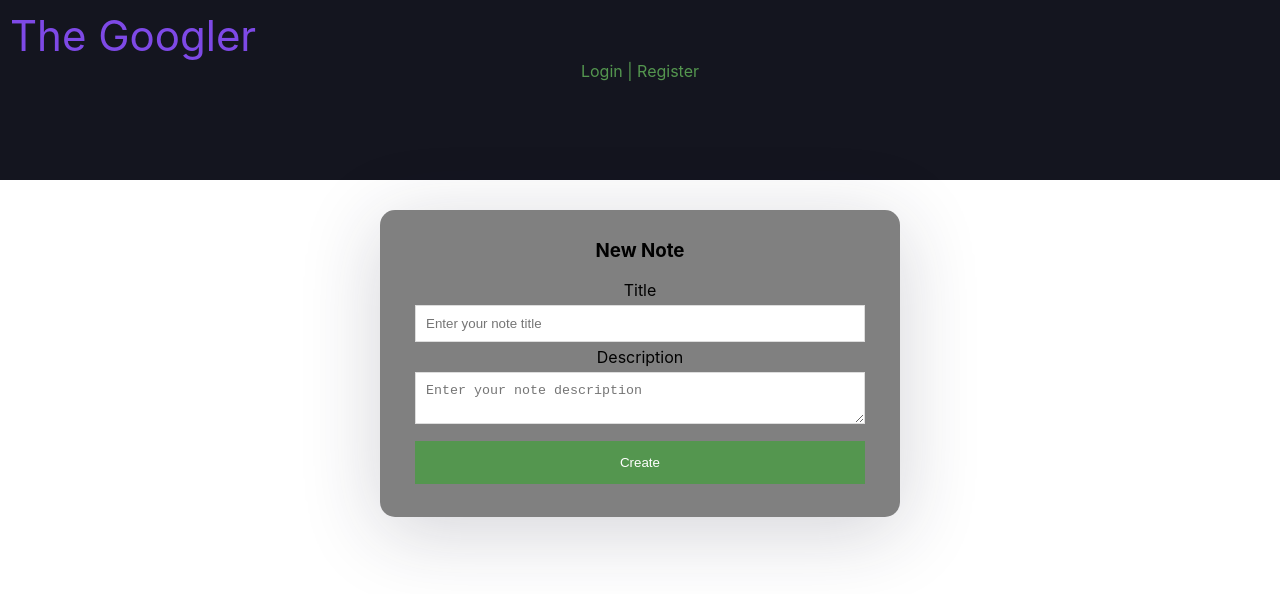
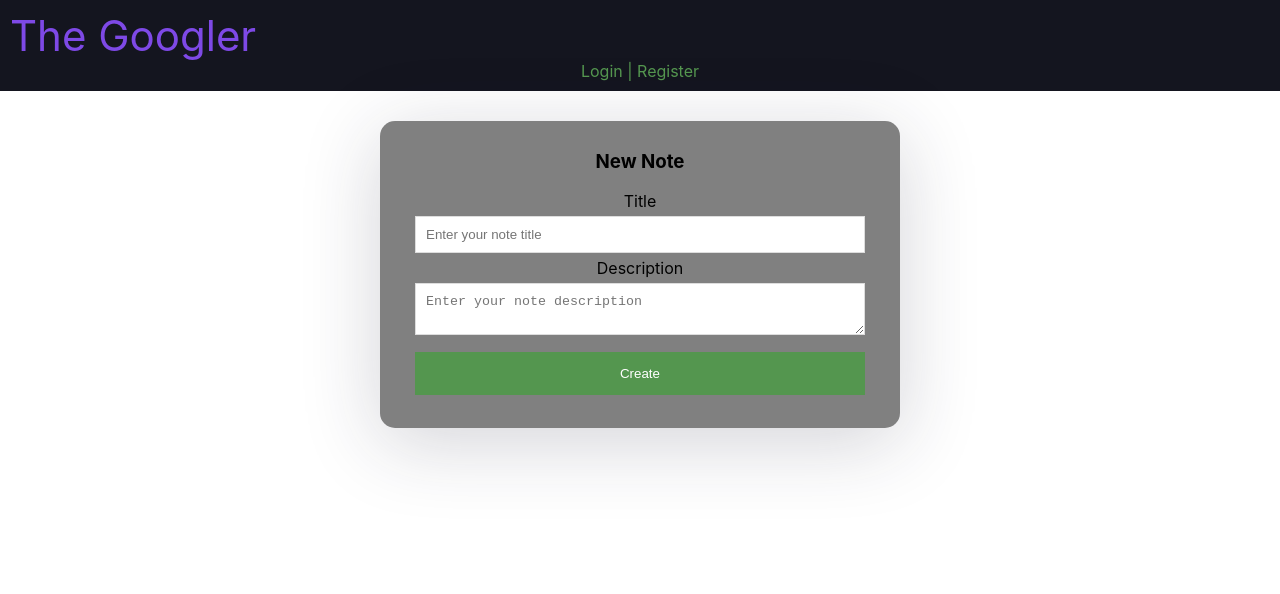
Before and after one commit to J-ustine/the-googler, a React (Create React App) app: page /login/userSpace in a window 1280 px wide. Shown: the top 594 px of the page. Built offline with nearby package versions, Linux system fonts and the light colour scheme.

Commit message:
Display login component as home page

```diff
--- a/src/App.css
+++ b/src/App.css
@@ -8,7 +8,7 @@
 .header {
   padding: 10px;
   background-color: #14151f;
-  min-height: 20vh;
+  min-height: 20px;
   color: white;
 }
 
--- a/src/App.js
+++ b/src/App.js
@@ -10,6 +10,7 @@ function App() {
     <div className="App">
       <Header />
       <Routes>
+        <Route path="/" element={<Login />} />
         <Route path="login" element={<Login />} />
         <Route path="register" element={<Register />} />
         <Route path="login/userSpace" element={<UserSpace />} />
```
